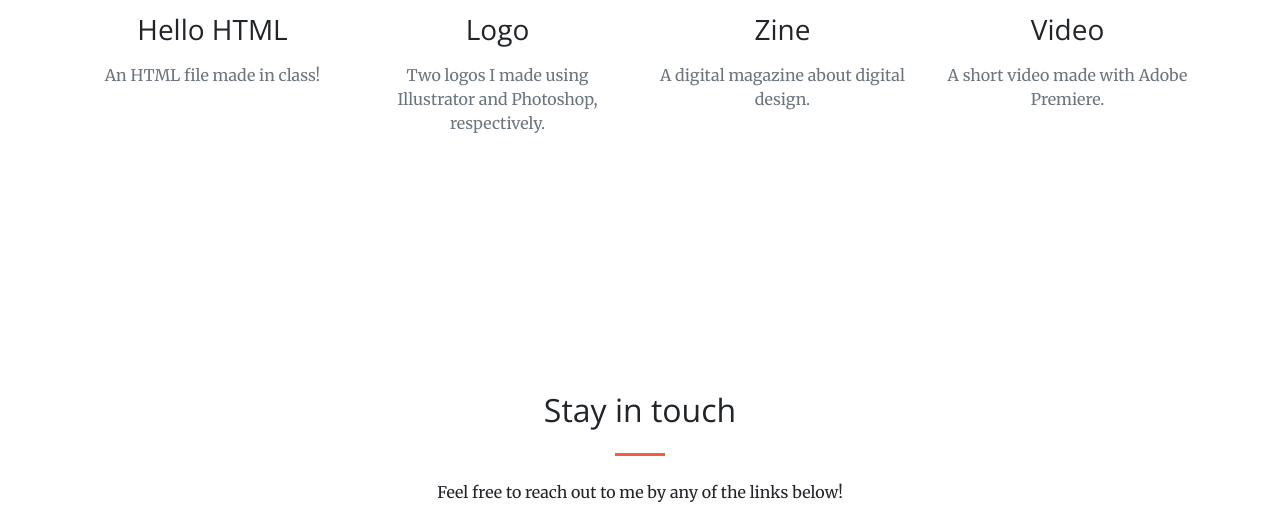
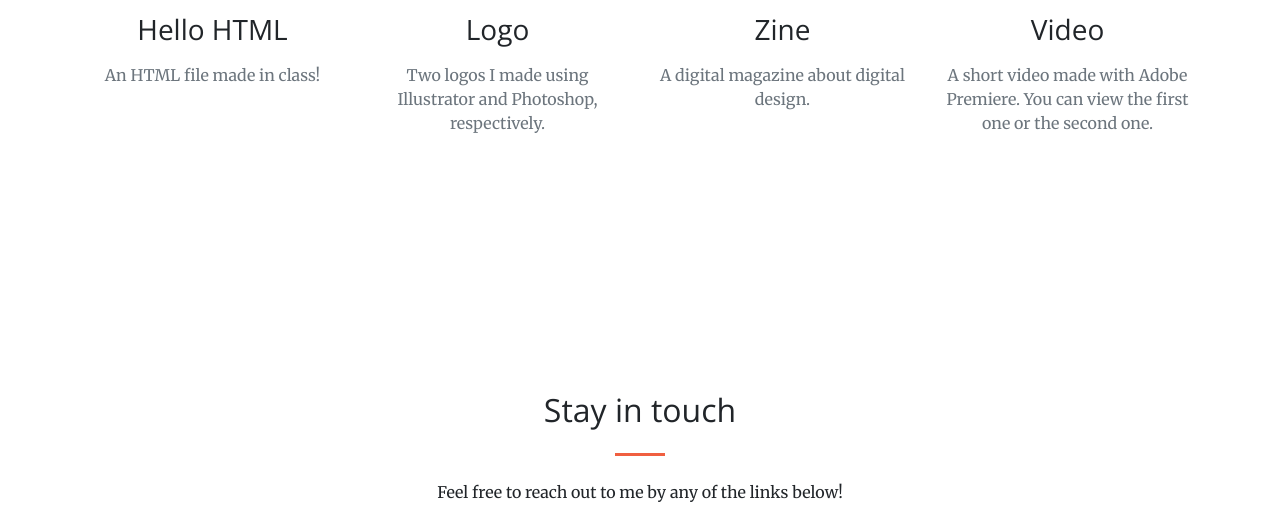
Before and after one commit to josehernandez96/josehernandez, a website with bundled scripts: page index.html in a window 1280 px wide. Shown: the part 1132-1662 px from the top of the page. Built offline with nearby package versions, Linux system fonts and the light colour scheme.

Commit message:
Update index.html

```diff
--- a/index.html
+++ b/index.html
@@ -104,7 +104,7 @@
             <div class="service-box mt-5 mx-auto">
               <a href="https://youtu.be/?"> <i class="fas fa-4x fa-video text-primary mb-3 sr-icon-3"></i> </a>
               <h3 class="mb-3">Video</h3>
-              <p class="text-muted mb-0">A short video made with Adobe Premiere.</p>
+              <p class="text-muted mb-0">A short video made with Adobe Premiere. You can view the first one or the second one.</p>
             </div>
           </div>
         </div>
```
